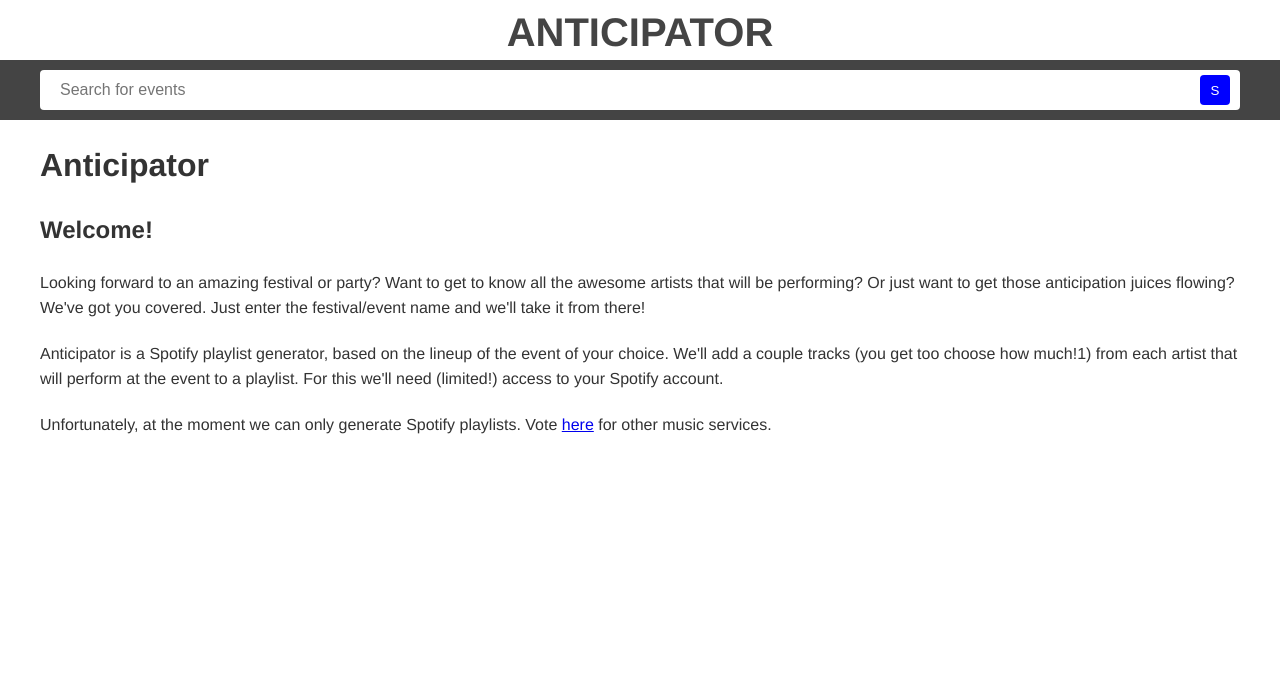
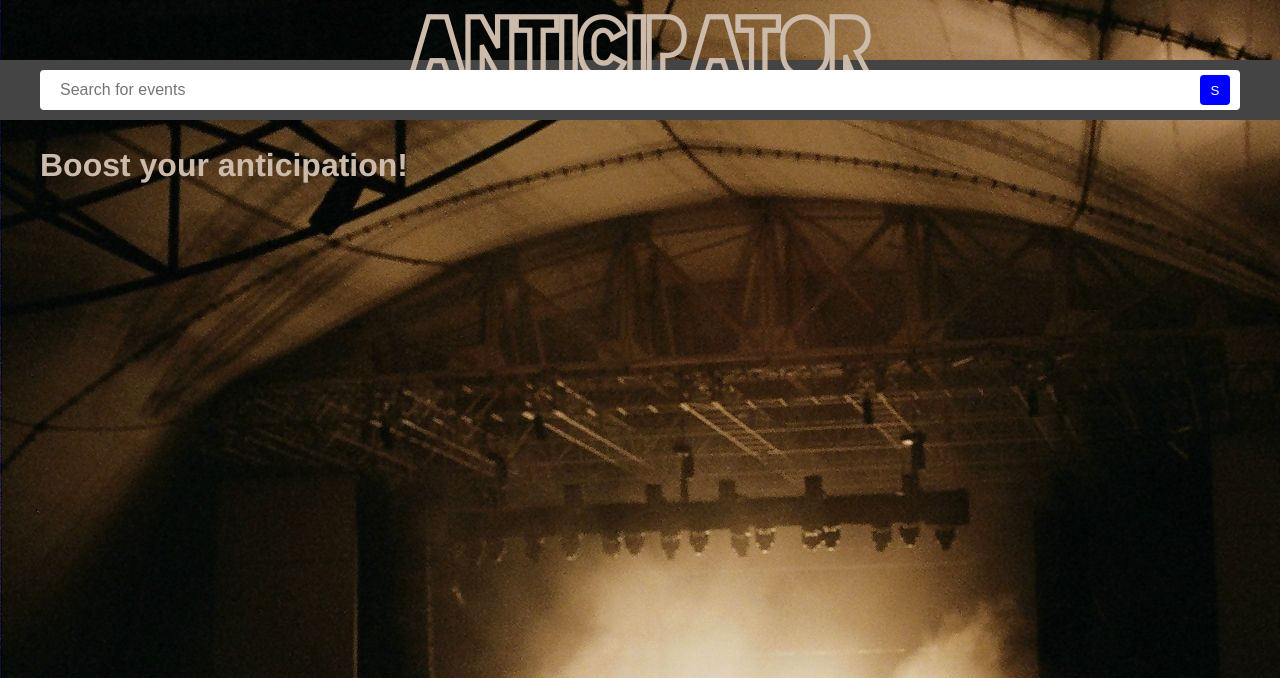
Before and after one commit to smoquet/anticipator, a Django app: page / in a window 1280 px wide. Shown: the top 678 px of the page. Run offline with Django 3.2, Linux system fonts and the light colour scheme.

Commit message:
Refactors design a bit

```diff
--- a/form/static/form/main.css
+++ b/form/static/form/main.css
@@ -8,9 +8,13 @@ html {
 *, *:before, *:after {
   box-sizing: inherit; }
 
+@font-face {
+  font-family: 'blackout';
+  src: url("../fonts/Blackout Sunrise.ttf"); }
+
 body {
   font-family: "Helvetica";
-  color: #333; }
+  color: #CBA; }
 
 h1,
 h2,
@@ -51,31 +55,30 @@ header {
   z-index: 50; }
 
 .titlecontainer {
-  background-color: white;
   height: 60px; }
   .titlecontainer .title {
     font-weight: bold;
+    font-family: blackout;
     text-align: center;
     padding-top: 10px; }
     .titlecontainer .title a {
       text-decoration: none;
-      color: #444; }
+      color: #CBA; }
     @media only screen {
       .titlecontainer .title {
-        font-size: 40px; } }
+        font-size: 300%; } }
     @media only screen and (min-width: 641px) {
       .titlecontainer .title {
-        font-size: 40px; } }
+        font-size: 400%; } }
     @media only screen and (min-width: 1025px) {
       .titlecontainer .title {
-        font-size: 40px; } }
+        font-size: 500%; } }
 
 .navcontainer:before {
   height: 60px;
   width: 1000%;
   left: -500%;
   position: absolute;
-  background-color: white;
   content: ' ';
   z-index: -1; }
 
--- a/form/templates/form/pages/index.html
+++ b/form/templates/form/pages/index.html
@@ -2,27 +2,7 @@
 
 {% block content %}
     <h1>
-        Anticipator
+        Boost your anticipation!
     </h1>
-    <h2>Welcome!</h2>
-    <p>
-        Looking forward to an amazing festival or party? Want to get to know all the
-        awesome artists that will be performing? Or just want to get those anticipation
-        juices flowing? We've got you covered.
-        Just enter the festival/event name and we'll take it from there!
-    </p>
-
-    <p>
-        Anticipator is a Spotify playlist generator, based on the lineup of the event
-        of your choice. We'll add a couple tracks (you get too choose how much!1) from
-        each artist that will perform at the event to a playlist. For this we'll need
-        (limited!) access to your Spotify account.
-    </p>
-
-    <p>
-        Unfortunately, at the moment we can only generate Spotify playlists. Vote
-        <a href="mailto:info@anticipator.co?Subject=Anticipator%20Music%20service" target="_top">here</a>
-        for other music services.
-    </p>
 
 {% endblock %}
--- a/form/templates/form/templates/layout.html
+++ b/form/templates/form/templates/layout.html
@@ -8,7 +8,7 @@
     <title>Title</title>
 </head>
 
-<body>
+<body background="../../static/pictures/festival2.jpg">
 <div class="container">
     {% include "form/templates/navbar.html" %}
 
--- a/src/scss/base/_colors.scss
+++ b/src/scss/base/_colors.scss
@@ -1,4 +1,4 @@
 $color-primary: #444;
 $color-secondary: black;
 
-$color-font: #333;
+$color-font: #CBA;
--- a/src/scss/base/_type.scss
+++ b/src/scss/base/_type.scss
@@ -1,4 +1,9 @@
 $default-font: 'Helvetica';
+
+@font-face {
+   font-family: 'blackout';
+   src: url('../fonts/Blackout Sunrise.ttf');
+}
 
 body {
   font-family: $default-font;
--- a/src/scss/components/_navbar.scss
+++ b/src/scss/components/_navbar.scss
@@ -7,31 +7,32 @@ header {
 }
 
 .titlecontainer {
-  background-color: white;
+  // background-color: white;
   height: 60px;
 
   .title {
     font-weight: bold;
+    font-family: blackout;
     text-align: center;
     padding-top: 10px;
 
     a {
       text-decoration: none;
-      color: $color-primary;
+      color: $color-font;
     }
 
     @media #{$small-up} {
-      font-size: 40px;
+      font-size: 300%;
 
     }
 
     @media #{$medium-up} {
-      font-size: 40px;
+      font-size: 400%;
 
     }
 
     @media #{$large-up} {
-      font-size: 40px;
+      font-size: 500%;
 
     }
   }
@@ -46,7 +47,7 @@ header {
   width: 1000%;
   left: -500%;
   position: absolute;
-  background-color: white;
+  // background-color: white;
   content: ' ';
   z-index: -1;
 }
```
